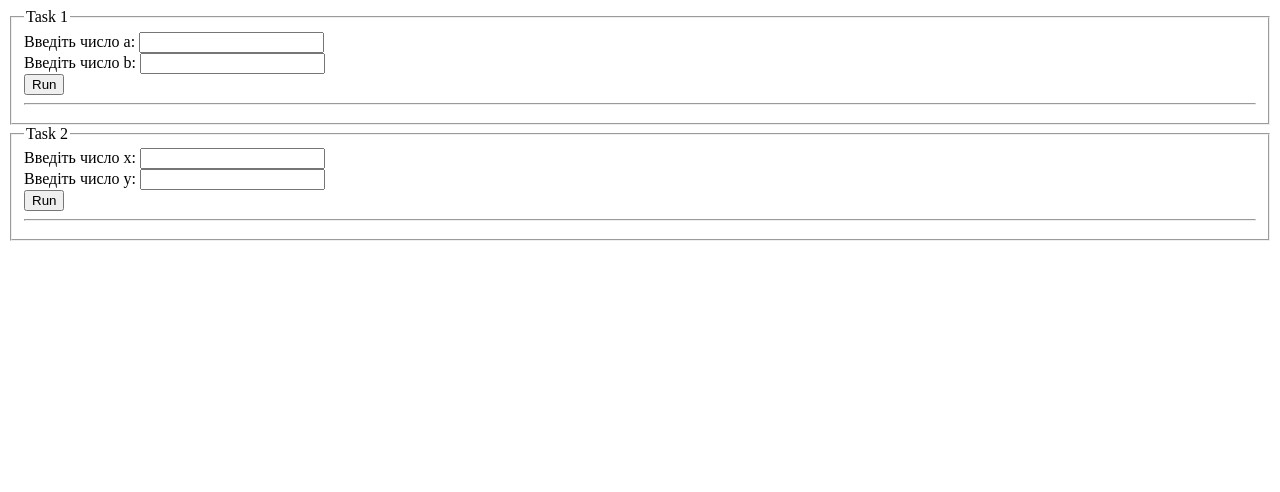
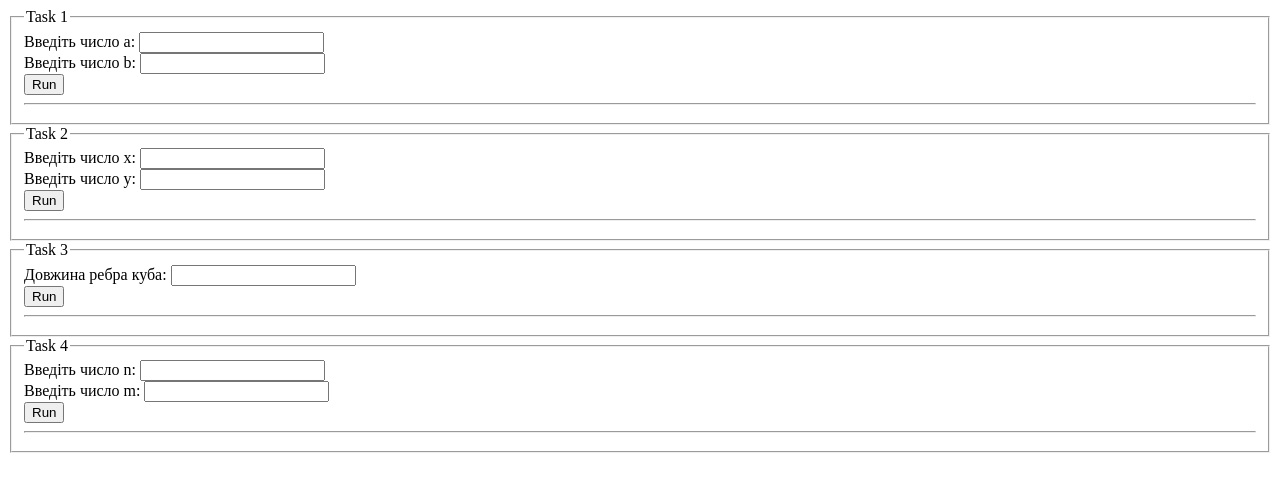
Before and after one commit to SergiyIlchyshyn/web-dev-2020, a plain HTML site: page html51/lesson19/index.html in a window 1280 px wide. Drawn offline with Linux system fonts and the light colour scheme.

Commit message:
added task03 and task04 from lesson19

```diff
--- a/html51/lesson19/index.html
+++ b/html51/lesson19/index.html
@@ -11,7 +11,6 @@
 <body>
 
     <section>
-
         <fieldset>
             <legend>Task 1</legend>
             <div>
@@ -28,11 +27,8 @@
 
             </output>
         </fieldset>
-
-
     </section>
     <section>
-
         <fieldset>
             <legend>Task 2</legend>
             <div>
@@ -49,8 +45,38 @@
 
             </output>
         </fieldset>
+    </section>
+    <section>
+        <fieldset>
+            <legend>Task 3</legend>
+            <div>
+                <label for="c-item">Довжина ребра куба:</label>
+                <input id="c-item" name="c-item" type="text" required="required">
+            </div>
+            <button onclick="task03()">Run</button>
+            <hr>
+            <output id="res03">
 
+            </output>
+        </fieldset>
+    </section>
+    <section>
+        <fieldset>
+            <legend>Task 4</legend>
+            <div>
+                <label for="n-item">Введіть число n:</label>
+                <input id="n-item" name="n-item" type="text" required="required">
+            </div>
+            <div>
+                <label for="m-item">Введіть число m:</label>
+                <input id="m-item" name="m-item" type="text">
+            </div>
+            <button onclick="task04()">Run</button>
+            <hr>
+            <output id="res04">
 
+            </output>
+        </fieldset>
     </section>
 
     <script src="js/main.js"></script>
--- a/html51/lesson19/js/main.js
+++ b/html51/lesson19/js/main.js
@@ -15,3 +15,21 @@ function task02() {
     let dob = (Math.abs(x) - Math.abs(y)) / (1 + Math.abs(x * y));
     res.innerHTML = "Результат обчислення:" + dob;
 }
+
+function task03() {
+    let x = document.getElementById('c-item') | 0;
+    let res = document.getElementById('res03');
+    let v = x * x * x;
+    let s = 6 * x * x;
+    res.innerHTML = "Об'єм куба = " + v + "<br>" + "Площа = " + s;
+}
+
+
+function task04() {
+    let n = document.getElementById('n-item').value | 0;
+    let m = document.getElementById('m-item').value | 0;
+    let res = document.getElementById('res04');
+    let avr = (n + m) / 2;
+
+    res.innerHTML = "Середнє арифметичне = " + avr + "<br>";
+}
```
